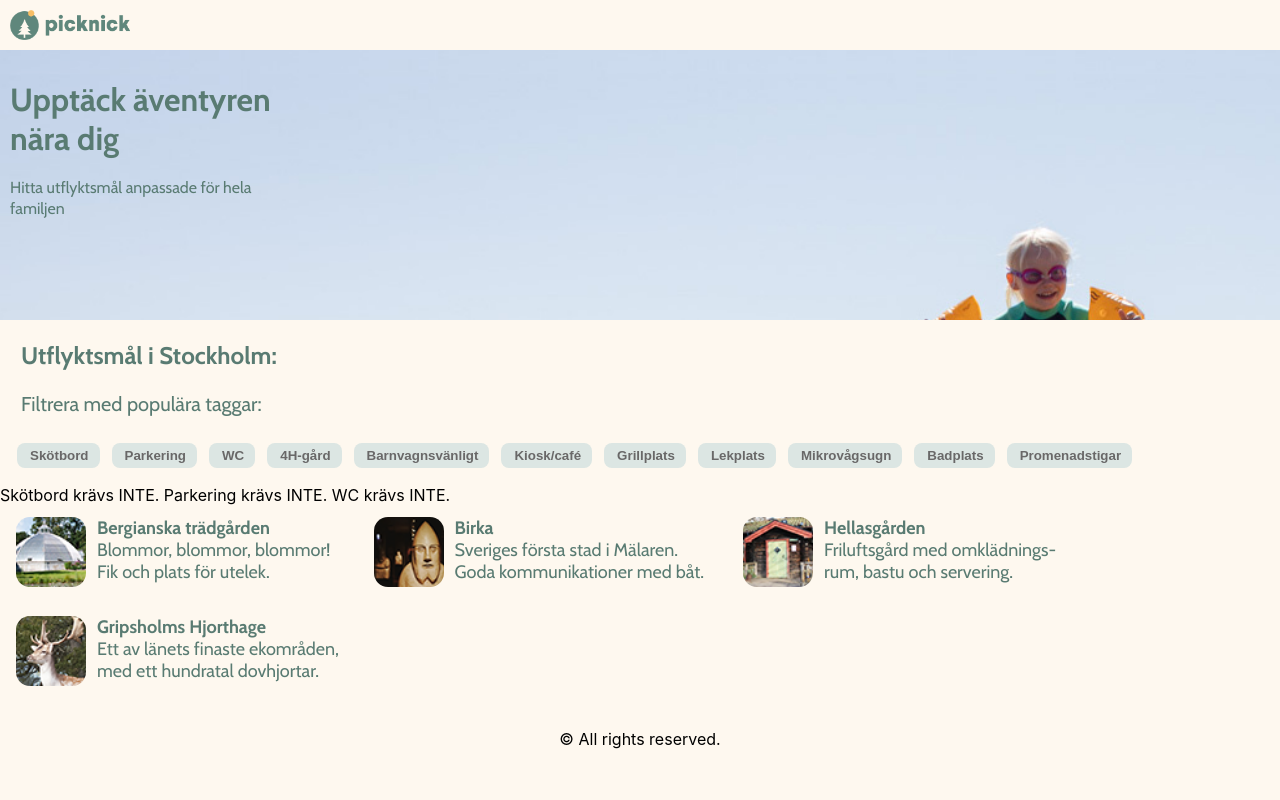
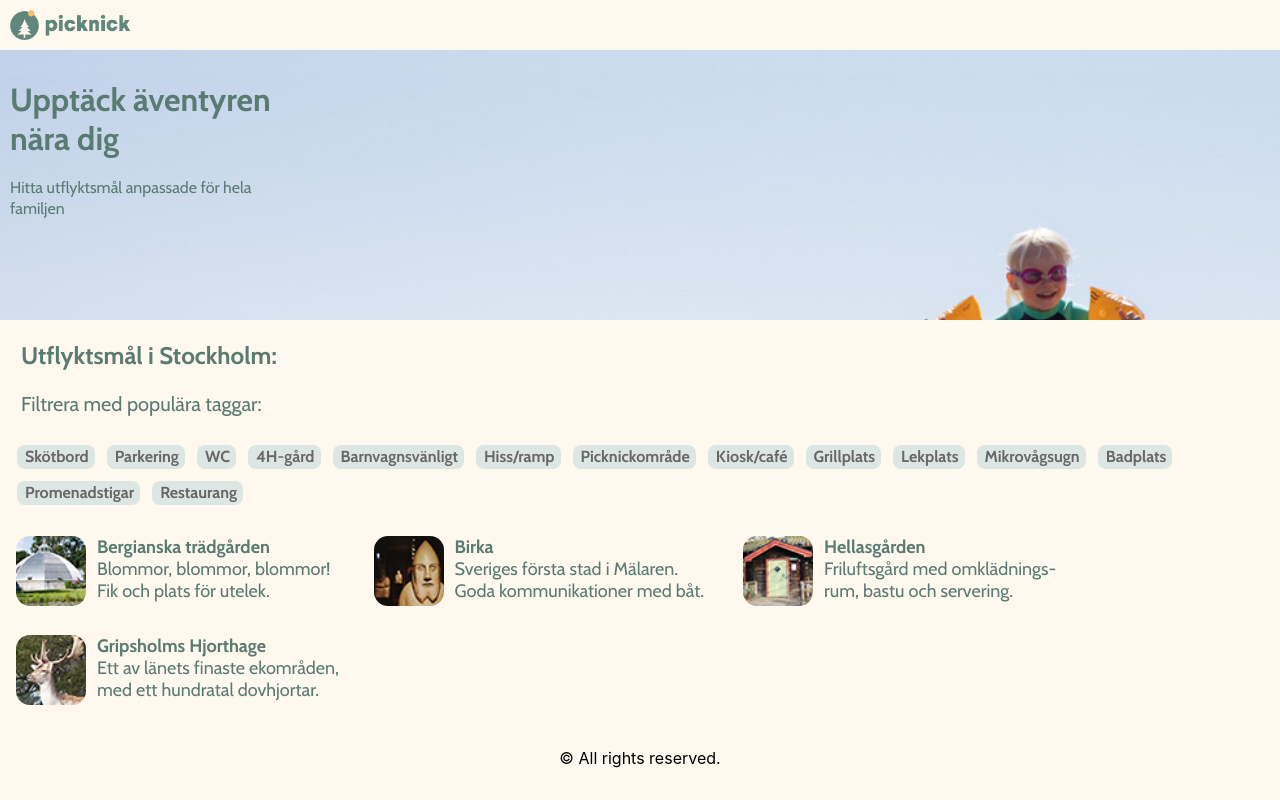
Before and after one commit to Soljojjo/Picknick, a React (Create React App) app: page / in a window 1280 px wide. Built offline with nearby package versions, Linux system fonts and the light colour scheme.

Commit message:
Passing all 14 filter choices to Destinations and doing the filtering. Improved filter buttons.

```diff
--- a/public/css/styles.css
+++ b/public/css/styles.css
@@ -137,12 +137,8 @@ container3{
 .infoContainer{
     height: 400px;
     padding-bottom: 0px;
-<<<<<<< HEAD
-    padding-top: 0px;
-=======
 
 
->>>>>>> 751667854d2175a9b603394fb32dd0783313b36b
 }
 
 /*-------------------------------------------- column hantering*/
@@ -285,61 +281,31 @@ container3{
     padding-left: 10px;
 }
 
-.button {
-    margin: 4px;
-    color: black;
-    /*width: 0.9em;
-    height: 0.9em;
-    margin-right: 0.5em;*/
-    text-align: center;
-    border: none;
-    border-radius: 8px;
-    background-color: #c7ebe5;
+.buttons {
+    margin: 0px;
+    text-align: left;
     background-position: 0px 0px;
     cursor: pointer;
-    height: 25px;
+ /*   height: 25px; */
     padding-top: 2px;
-    padding-left: 8px;
+    padding-left: 0px;
     padding-right: 6px;
-    padding-bottom: 3px;
+    padding-bottom: 2px;
     vertical-align: middle;
-
 }
 
-.infobutton{
-margin: 4px;
-    color: black;
-    /*width: 0.9em;
-    height: 0.9em;
-    margin-right: 0.5em;*/
-    text-align: center;
-    border: none;
-    border-radius: 8px;
-    background-color: #c7ebe5;
-    background-position: 0px 0px;
-    cursor: pointer;
-    height: 25px;
-    padding-top: 2px;
-    padding-left: 8px;
-    padding-right: 6px;
-    padding-bottom: 3px;
-    vertical-align: middle;
-
-}
 
 .button_on {
+    font-size: 16px;
+    font-family: 'Cabin';
+    font-weight: bold;
+    color: black;
+    background-color:  #8bafa9;
     margin: 6px;
-    color: black;
-    /*width: 0.9em;
-    height: 0.9em;
-    margin-right: 0.5em;*/
     text-align: right;
     border: none;
     border-radius: 8px;
-    background-color:  #8bafa9;
-    background-position: 0px 0px;
     cursor: pointer;
-    height: 25px;
     padding-top: 2px;
     padding-left: 8px;
     padding-right: 6px;
@@ -348,24 +314,22 @@ margin: 4px;
 }
 
 .button_off {
+    font-size: 16px;
+    font-family: 'Cabin';
+    font-weight: bold;
+    color: #696868;
+    background-color: #DCE6E3;
     margin: 6px;
-    color: #696868;
-    /*width: 0.9em;
-    height: 0.9em;
-    margin-right: 0.5em;*/
     text-align: right;
     border: none;
     border-radius: 8px;
-    background-color: #DCE6E3;
-    background-position: 0px 0px;
     cursor: pointer;
-    height: 25px;
     padding-top: 2px;
     padding-left: 8px;
     padding-right: 6px;
     padding-bottom: 3px;
     vertical-align: middle;
-}
+  }
 
 .filtertext-middle{
     vertical-align: text-top;
--- a/src/App.js
+++ b/src/App.js
@@ -1,7 +1,7 @@
 import React from 'react';
 import MainMenu from './project/MainMenu';
 import InfoPage from './project/InfoPage';
-import { Route, BrowserRouter as Router, Switch, Link } from "react-router-dom";
+import { Route, BrowserRouter as Router, Switch } from "react-router-dom";
 
 
 function App() {
--- a/src/project/Destinations.js
+++ b/src/project/Destinations.js
@@ -1,27 +1,7 @@
-import React, { useEffect, useState } from 'react';
+import React from 'react';
+//import React, { useEffect, useState } from 'react';
 import { Route, BrowserRouter as Router, Switch, Link } from "react-router-dom";
 import Places from './Places.json';
-
-function OneCard(props) {
-    return (
-        < div >
-            <Link to={'/InfoPage/' + props.place.id} className="menu__link">
-                <div className="row">
-                    <div className="column">
-                        <span className="mycard">
-                            <img className="minipicture" src={props.place.card} width="70" height="70" />
-                        </span>
-                    </div>
-                    <div className="column">
-                        <span className="align-middle"><strong>{props.place.name}</strong> <br></br>{props.place.smallDescription}</span>
-
-                    </div>
-                </div>
-            </Link>
-        </div >
-    )
-}
-/*                            <OneCard place = {place}/> */
 
 function Destinations(props) {
 
@@ -29,20 +9,29 @@ function Destinations(props) {
     // för varje utflyckts mål i json filen skapas en ny länk med bild och info från samma jsonfil
     return (
         <div className="menu">
-            {(props.filterSettings.changingDiaper ? "Skötbord KRÄVS. " : "Skötbord krävs INTE. ")}
-            {(props.filterSettings.parking ? "Parkering KRÄVS. " : "Parkering krävs INTE. ")}
-            {(props.filterSettings.wc ? "WC KRÄVS. " : "WC krävs INTE. ")}
             <div>
-                {Places.filter(place =>  (!props.filterSettings.changingDiaper) || place.changingDiaper).map(place =>
-
+                {Places.filter(place => (
+                    (!props.filterSettings.changingDiaper || place.changingDiaper) &&
+                    (!props.filterSettings.parking || place.parking) &&
+                    (!props.filterSettings.wc || place.wc) &&
+                    (!props.filterSettings.fourH || place.fourH) &&
+                    (!props.filterSettings.pramFriendly || place.pramFriendly) &&
+                    (!props.filterSettings.elevatorRamp || place.elevatorRamp) &&
+                    (!props.filterSettings.picnicCompatible || place.picnicCompatible) &&
+                    (!props.filterSettings.cafe || place.cafe) &&
+                    (!props.filterSettings.fireplace || place.fireplace) &&
+                    (!props.filterSettings.playground || place.playground) &&
+                    (!props.filterSettings.microwave || place.microwave) &&
+                    (!props.filterSettings.beach || place.beach) &&
+                    (!props.filterSettings.trails || place.trails)&&
+                    (!props.filterSettings.restaurant || place.restaurant))).map(place =>
                         <div>
-                        {/*(props.filterSettings.wc ? "Sant" : "falskt")*/}
-                        <Link to={'/InfoPage/' + place.id } className="menu__link">
+                            < Link to={'/InfoPage/' + place.id} className="menu__link" >
                                 <div className="row">
 
                                     <div className="column">
                                         <span className="mycard">
-                                        <img className="minipicture" src={place.card} width="70" height="70" />
+                                            <img className="minipicture" alt={place.name} src={place.card} width="70" height="70" />
                                         </span>
                                     </div>
                                     <div className="column">
@@ -51,30 +40,14 @@ function Destinations(props) {
                                     </div>
 
                                 </div>
-                        </Link>
+                            </Link >
                         </div>
-                )}
-            </div >
-        </div >
                     )
                 }
-//exporteras som en JavaScript komponent
+            </div>
+        </div>
+
+    )
+}
+
 export default Destinations;
-
-/*                 Hej
-                    MyWC: {(props.filterSettings.changingDiaper ? "FASLE" : "TRUE")}v */
-
-
-/*<a class="menu__link" href="" onClick={handleClick}>Bergianska trädgården <ion-icon class="menu__icon" name="arrow-forward-outline"></ion-icon></a>
-    <a class="menu__link" href="" onClick={handleClick}>Ekospåret på Artipelag<ion-icon class="menu__icon" name="arrow-forward-outline"></ion-icon></a>
-    <a class="menu__link" href="" onClick={handleClick}>Ekorrstigen i Huddinge<ion-icon class="menu__icon" name="arrow-forward-outline"></ion-icon></a>
-    */
-
-/*
-</div>
-        <Link to="/InfoPage" className="menu__link" > {place.name}</Link>
-        <Link to="/InfoPage" class="menu__link">Ekospåret på Artipelag</Link>
-        <Link to="/InfoPage" class="menu__link">Ekorrstigen i Huddinge</Link>
-
-    </div >
-*/
--- a/src/project/MainMenu.js
+++ b/src/project/MainMenu.js
@@ -7,33 +7,39 @@ import Destinations from './Destinations';
 const MainMenu = () => {
 
     // States for all filter buttons, 'false' for buttons/filtering that is not pressed/on
-    const [changingDiaper, setChangingDiaper] = useState(false); const toggleChangingDiaper = () => { setChangingDiaper(value => !value); }
-    const [parking, setParking] = useState(false); /*         */ const toggleParking = () => setParking(value => !value);
-    const [wc, setWc] = useState(false); /*                   */ const toggleWc = () => setWc(value => !value);
-    const [fourH, setFourH] = useState(false); /*             */ const toggleFourH = () => setFourH(value => !value);
-    const [pramFriendly, setPramFriendly] = useState(false);/**/ const togglePramFriendly = () => setPramFriendly(value => !value);
-    const [cafe, setCafe] = useState(false); /*               */ const toggleCafe = () => setCafe(value => !value);
-    const [fireplace, setFireplace] = useState(false); /*     */ const toggleFireplace = () => setFireplace(value => !value);
-    const [playground, setPlayground] = useState(false); /*   */ const togglePlayground = () => setPlayground(value => !value);
-    const [microwave, setMicrowave] = useState(false); /*     */ const toggleMicrowave = () => setMicrowave(value => !value);
-    const [beach, setBeach] = useState(false); /*             */ const toggleBeach = () => setBeach(value => !value);
-    const [trails, setTrails] = useState(false); /*           */ const toggleTrails = () => setTrails(value => !value);
+    const [changingDiaper, setChangingDiaper] = useState(false);/* */ const toggleChangingDiaper = () => { setChangingDiaper(value => !value); }
+    const [parking, setParking] = useState(false); /*              */ const toggleParking = () => setParking(value => !value);
+    const [wc, setWc] = useState(false); /*                        */ const toggleWc = () => setWc(value => !value);
+    const [fourH, setFourH] = useState(false); /*                  */ const toggleFourH = () => setFourH(value => !value);
+    const [pramFriendly, setPramFriendly] = useState(false);/*     */ const togglePramFriendly = () => setPramFriendly(value => !value);
+    const [elevatorRamp, setElevatorRamp] = useState(false);/*     */ const toggleElevatorRamp = () => setElevatorRamp(value => !value);
+    const [picnicCompatible, setPicnicCompatible] = useState(false);  const togglePicnicCompatible = () => setPicnicCompatible(value => !value);
+    const [cafe, setCafe] = useState(false); /*                    */ const toggleCafe = () => setCafe(value => !value);
+    const [fireplace, setFireplace] = useState(false); /*          */ const toggleFireplace = () => setFireplace(value => !value);
+    const [playground, setPlayground] = useState(false); /*        */ const togglePlayground = () => setPlayground(value => !value);
+    const [microwave, setMicrowave] = useState(false); /*          */ const toggleMicrowave = () => setMicrowave(value => !value);
+    const [beach, setBeach] = useState(false); /*                  */ const toggleBeach = () => setBeach(value => !value);
+    const [trails, setTrails] = useState(false); /*                */ const toggleTrails = () => setTrails(value => !value);
+    const [restaurant, setRestaurant] = useState(false); /*        */ const toggleRestaurant = () => setRestaurant(value => !value);
 
     useEffect(() => {
         // alert("Useeffect was called!");
     })
-    var allFiltSettings = {
+    var allFilterSettings = {
         'changingDiaper': changingDiaper,
         'parking': parking,
         'wc': wc,
         'fourH': fourH,
         'pramFriendly': pramFriendly,
+        'elevatorRamp': elevatorRamp,
+        'picnicCompatible': picnicCompatible,
         'cafe': cafe,
         'fireplace': fireplace,
         'playground': playground,
         'microwave': microwave,
         'beach': beach,
         'trails': trails,
+        'restaurant': restaurant
     }
 
 
@@ -59,34 +65,27 @@ const MainMenu = () => {
                 <h2>Utflyktsmål i Stockholm:</h2>
 
                 <p className="body_copy_filter">Filtrera med populära taggar:</p>
-
-                <button className={changingDiaper ? "button_on" : "button_off"} onClick={toggleChangingDiaper}>
-                    <span class="filtertext-middle">Skötbord</span> </button>
-                <button className={parking ? "button_on" : "button_off"} onClick={toggleParking}>
-                    <span class="filtertext-middle">Parkering</span> </button>
-                <button className={wc ? "button_on" : "button_off"} onClick={toggleWc}>
-                    <span class="filtertext-middle">WC</span> </button>
-                <button className={fourH ? "button_on" : "button_off"} onClick={toggleFourH}>
-                    <span class="filtertext-middle">4H-gård</span> </button>
-                <button className={pramFriendly ? "button_on" : "button_off"} onClick={togglePramFriendly}>
-                    <span class="filtertext-middle">Barnvagnsvänligt</span> </button>
-                <button className={cafe ? "button_on" : "button_off"} onClick={toggleCafe}>
-                    <span class="filtertext-middle">Kiosk/café</span> </button>
-                <button className={fireplace ? "button_on" : "button_off"} onClick={toggleFireplace}>
-                    <span class="filtertext-middle">Grillplats</span> </button>
-                <button className={playground ? "button_on" : "button_off"} onClick={togglePlayground}>
-                    <span class="filtertext-middle">Lekplats</span> </button>
-                <button className={microwave ? "button_on" : "button_off"} onClick={toggleMicrowave}>
-                    <span class="filtertext-middle">Mikrovågsugn</span> </button>
-                <button className={beach ? "button_on" : "button_off"} onClick={toggleBeach}>
-                    <span class="filtertext-middle">Badplats</span> </button>
-                <button className={trails ? "button_on" : "button_off"} onClick={toggleTrails}>
-                    <span class="filtertext-middle">Promenadstigar</span> </button>
+                <div className="buttons">
+                    <button className={changingDiaper ? "button_on" : "button_off"} onClick={toggleChangingDiaper}>  Skötbord </button>
+                    <button className={parking ? "button_on" : "button_off"} onClick={toggleParking}> Parkering </button>
+                    <button className={wc ? "button_on" : "button_off"} onClick={toggleWc}> WC</button>
+                    <button className={fourH ? "button_on" : "button_off"} onClick={toggleFourH}>4H-gård</button>
+                    <button className={pramFriendly ? "button_on" : "button_off"} onClick={togglePramFriendly}> Barnvagnsvänligt</button>
+                    <button className={elevatorRamp ? "button_on" : "button_off"} onClick={toggleElevatorRamp}> Hiss/ramp</button>
+                    <button className={picnicCompatible ? "button_on" : "button_off"} onClick={togglePicnicCompatible}> Picknickområde</button>
+                    <button className={cafe ? "button_on" : "button_off"} onClick={toggleCafe}> Kiosk/café</button>
+                    <button className={fireplace ? "button_on" : "button_off"} onClick={toggleFireplace}> Grillplats</button>
+                    <button className={playground ? "button_on" : "button_off"} onClick={togglePlayground}> Lekplats</button>
+                    <button className={microwave ? "button_on" : "button_off"} onClick={toggleMicrowave}> Mikrovågsugn</button>
+                    <button className={beach ? "button_on" : "button_off"} onClick={toggleBeach}> Badplats</button>
+                    <button className={trails ? "button_on" : "button_off"} onClick={toggleTrails}> Promenadstigar</button>
+                    <button className={restaurant ? "button_on" : "button_off"} onClick={toggleRestaurant}> Restaurang</button>
+                </div>
             </div>
 
             <div className="container3">
 
-                <Destinations filterSettings = {allFiltSettings}/>
+                <Destinations filterSettings={allFilterSettings} />
 
             </div>
             <div className="footer">
```
Lines whose indentation alone changed are shown as unchanged.
